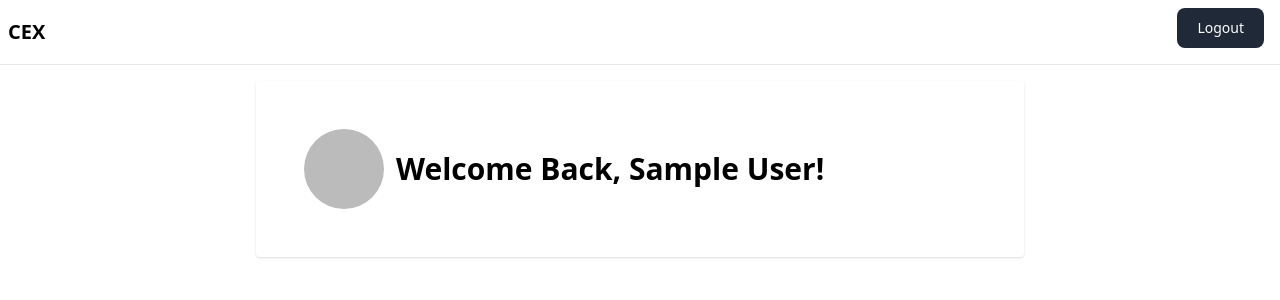
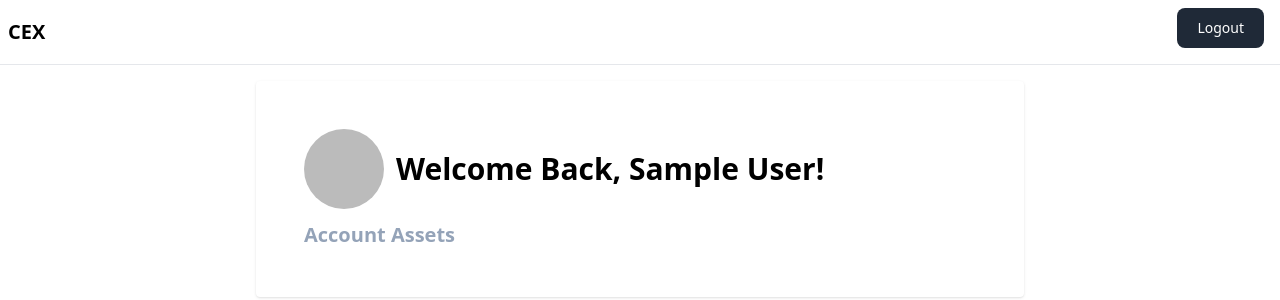
Before and after one commit to kishore28kumar/cex-platform, a Next.js app in the folder client/: page /dashboard in a window 1280 px wide. Shown: the top 300 px of the page. Built offline with nearby package versions, Linux system fonts and the light colour scheme; no server answers; sample sign-in values are in the browser's storage.

Commit message:
chore: add asset func

```diff
--- a/client/app/dashboard/page.tsx
+++ b/client/app/dashboard/page.tsx
@@ -12,6 +12,7 @@ export default function () {
 
   if (!session.data?.user) {
     route.push("/");
+    return null;
   }
 
   return (
@@ -21,6 +22,7 @@ export default function () {
           image={session.data?.user?.image ?? ""}
           name={session.data?.user?.name ?? ""}
         />
+        <Assets />
       </div>
     </div>
   );
@@ -34,3 +36,11 @@ function Greeting({ image, name }: { image: string; name: string }) {
     </div>
   );
 }
+
+function Assets(){
+  return(
+    <div className="text-xl text-slate-400 pt-3">
+      Account Assets
+    </div>
+  )
+}
```
